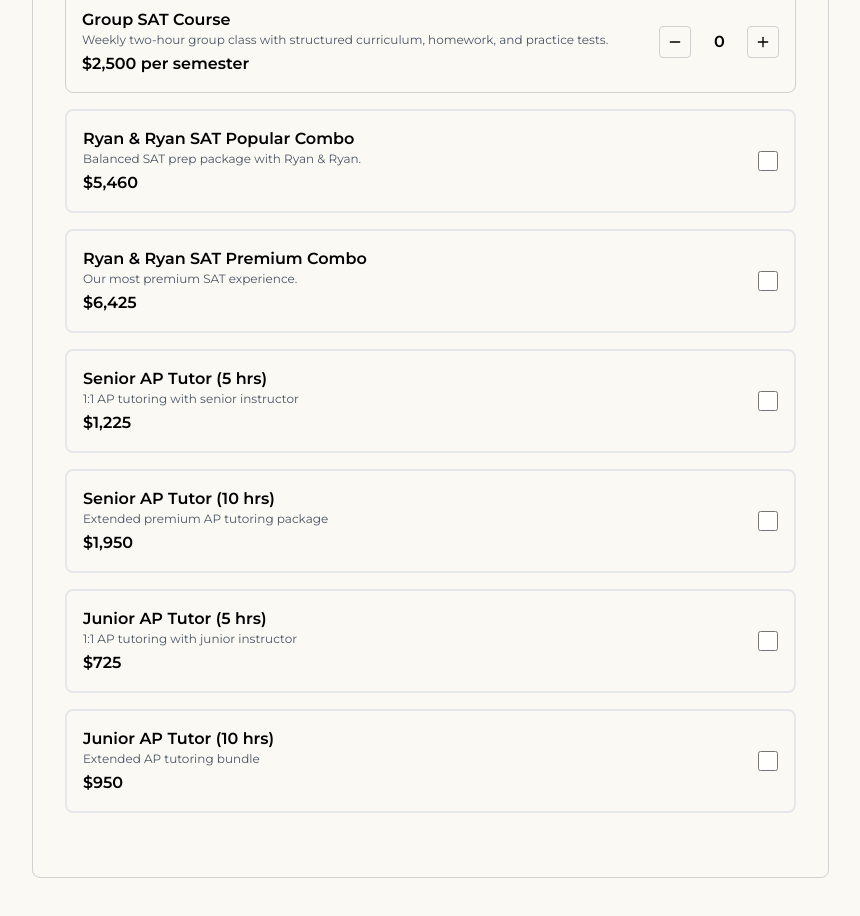
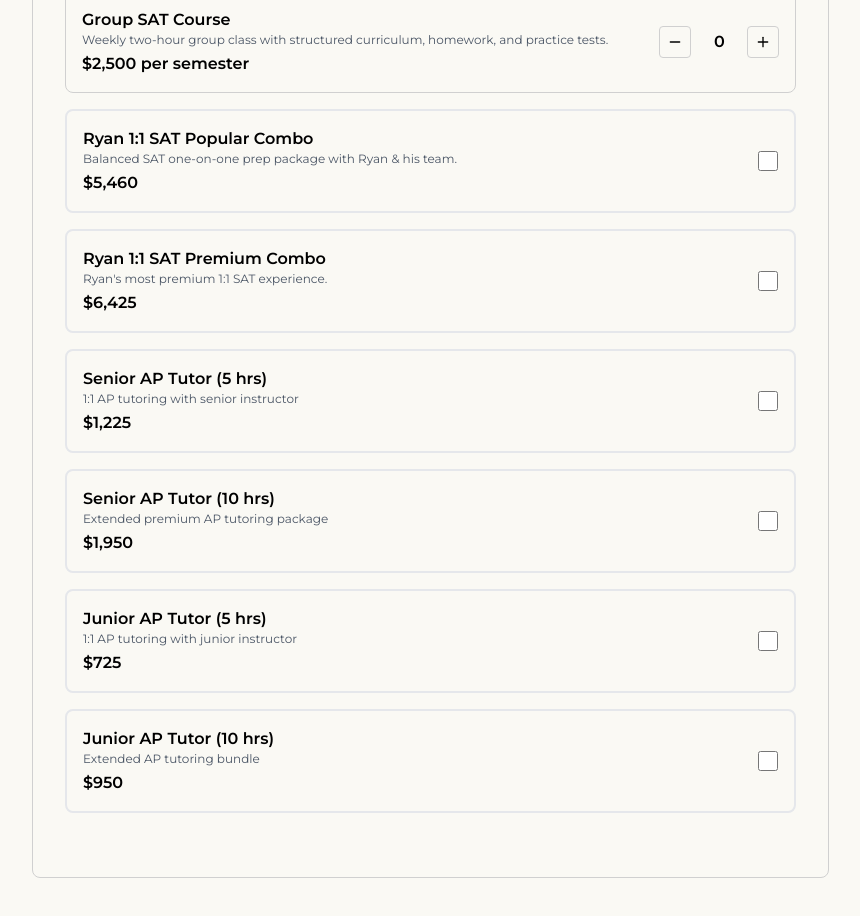
Before and after one commit to Aaron-Sapient/admissionspartners, a Next.js app: page /partnership in a window 1280 px wide. Shown: the part 1280-2196 px from the top of the page, without its empty margins (0-860 px from the left). Built offline with nearby package versions, Linux system fonts and the light colour scheme; no server answers.

Commit message:
update SAT combo items

```diff
--- a/components/partnership/Coaching.jsx
+++ b/components/partnership/Coaching.jsx
@@ -37,13 +37,13 @@ export default function Coaching({
           onChange={setSatGroupCourse}
         />
 
- {/* Ryan & Ryan SAT Popular Combo */}
+ {/* Ryan SAT Popular Combo */}
 <div className="border-2 border-gray-200 rounded-lg p-4">
   <div className="flex items-center justify-between">
     <div>
-      <div className="font-semibold">Ryan & Ryan SAT Popular Combo</div>
+      <div className="font-semibold">Ryan 1:1 SAT Popular Combo</div>
       <div className="text-xs text-gray-600 mb-1">
-        Balanced SAT prep package with Ryan & Ryan.
+        Balanced SAT one-on-one prep package with Ryan & his team.
       </div>
       <div className="font-semibold">$5,460</div>
     </div>
@@ -60,9 +60,9 @@ export default function Coaching({
 <div className="border-2 border-gray-200 rounded-lg p-4">
   <div className="flex items-center justify-between">
     <div>
-      <div className="font-semibold">Ryan & Ryan SAT Premium Combo</div>
+      <div className="font-semibold">Ryan 1:1 SAT Premium Combo</div>
       <div className="text-xs text-gray-600 mb-1">
-        Our most premium SAT experience.
+        Ryan's most premium 1:1 SAT experience.
       </div>
       <div className="font-semibold">$6,425</div>
     </div>
```
